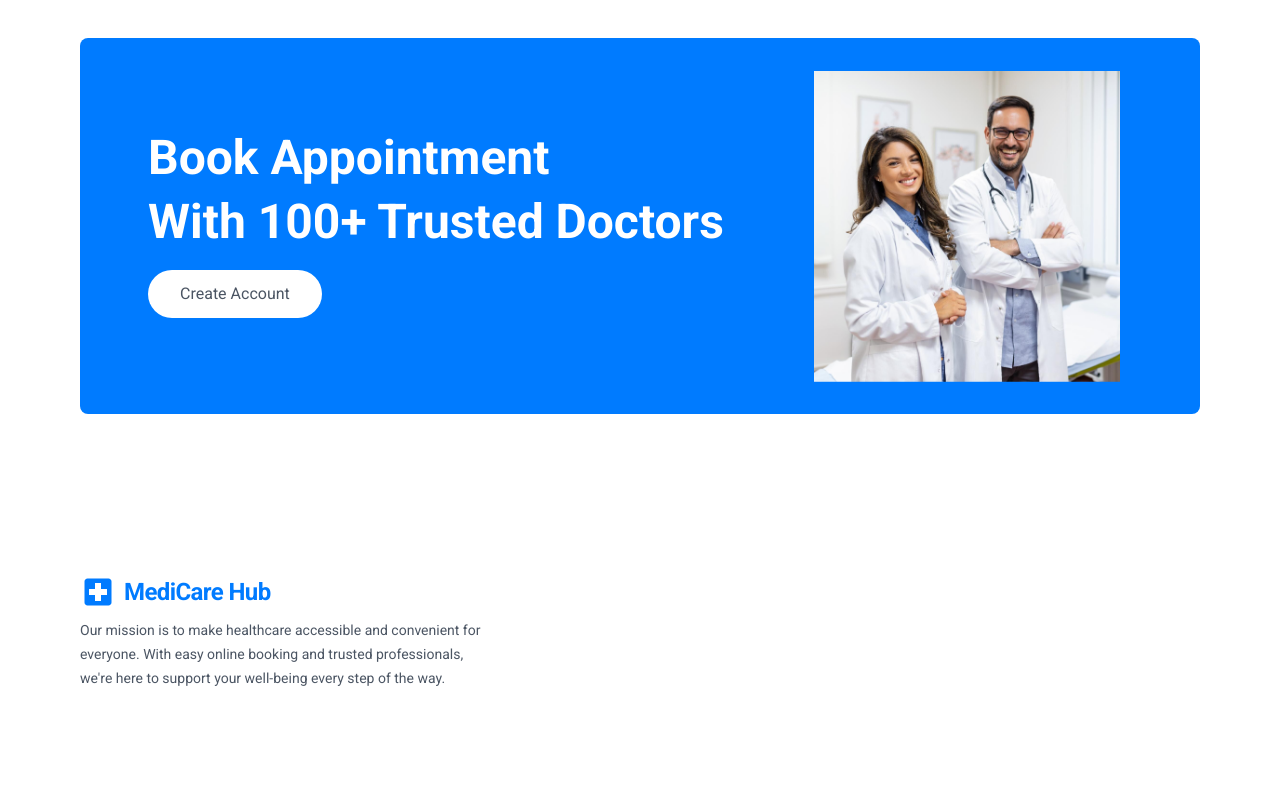
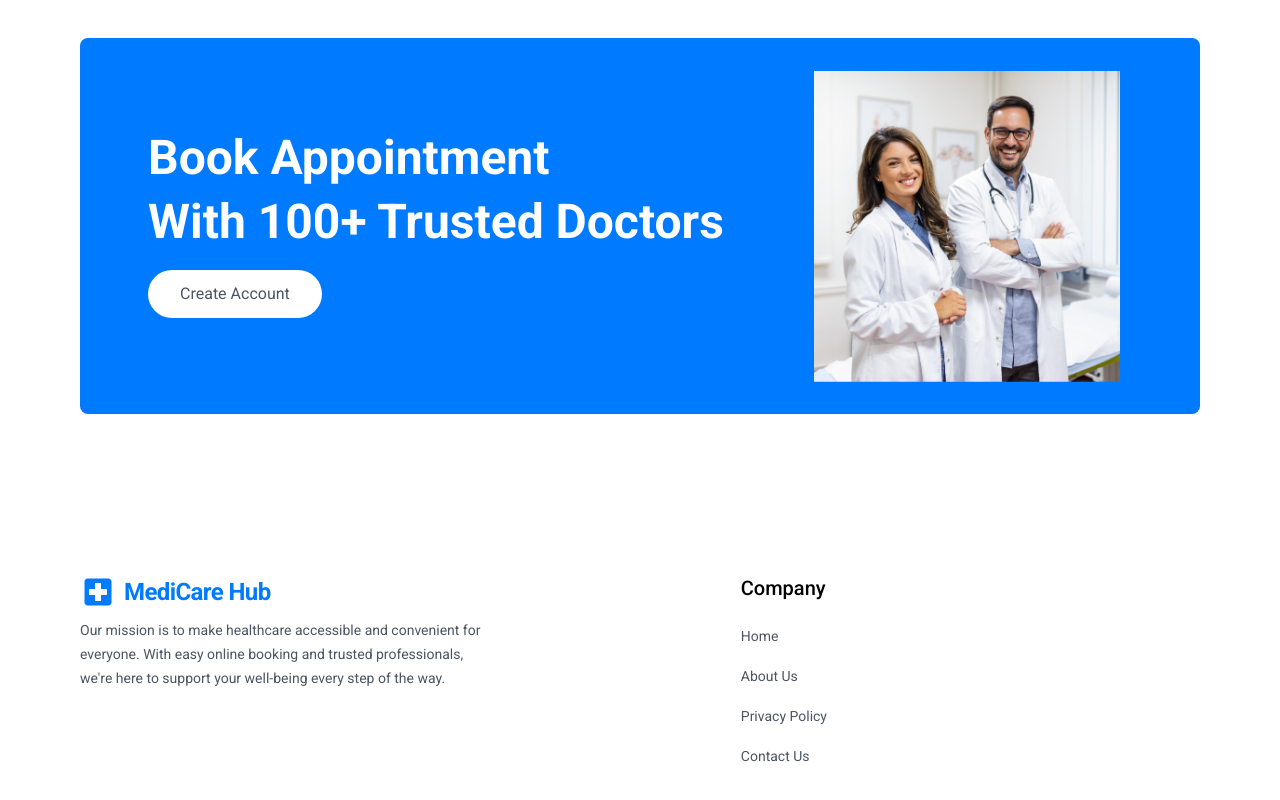
Before and after one commit to briansimiyuj/doctor-appointment-app, a React (Vite) app: page / in a window 1280 px wide. Shown: the part 2399-3199 px from the top of the page. Before the commit the page ends 3129 px from the top, so only its background shows below. Built offline with nearby package versions, Linux system fonts and the light colour scheme; a web font is replaced by a local one.

Commit message:
Footer Menu

```diff
--- a/src/components/Footer/Footer.tsx
+++ b/src/components/Footer/Footer.tsx
@@ -1,3 +1,4 @@
+import FooterMenu from "./FooterMenu"
 import LeftFooterSide from "./LeftFooterSide"
 
 const Footer: React.FC = ()=>{
@@ -10,6 +11,8 @@ const Footer: React.FC = ()=>{
 
                 <LeftFooterSide/>
 
+                <FooterMenu/>
+
             </div>
 
         </footer>
--- /dev/null
+++ b/src/components/Footer/FooterMenu.tsx
@@ -0,0 +1,48 @@
+import { NavLink } from "react-router-dom"
+
+const FooterMenu: React.FC = ()=>{
+
+    const footerLinks =[
+
+        { to: "/", label: "Home" },
+        { to: "/about-us", label: "About Us" },
+        { to: "/privacy-policy", label: "Privacy Policy" },
+        { to: "/contact-us", label: "Contact Us" },
+
+    ]
+
+    return(
+
+        <div>
+
+            <h2 className="text-xl font-medium mb-5">Company</h2>
+
+            <ul className="flex flex-col gap-3 text-gray-600">
+
+                {
+
+                    footerLinks.map((link, index)=>(
+
+                        <NavLink
+                            key={index}
+                            to={link.to}
+                            className="hover:underline transition-all"
+                        >
+
+                            <li className="py-1">{link.label}</li>
+
+                        </NavLink>
+
+                    ))
+
+                }
+
+            </ul>
+
+        </div>
+
+    )
+
+}
+
+export default FooterMenu
--- a/src/style.css
+++ b/src/style.css
@@ -19,7 +19,7 @@ body{
 
 @media(max-width: 740px){
 
-    .active li{
+    nav .active li{
         @apply text-white bg-primary-bg;
     }
 
```
Also changed, not shown: 1 other file (tests, documents, lock files or other folders).
